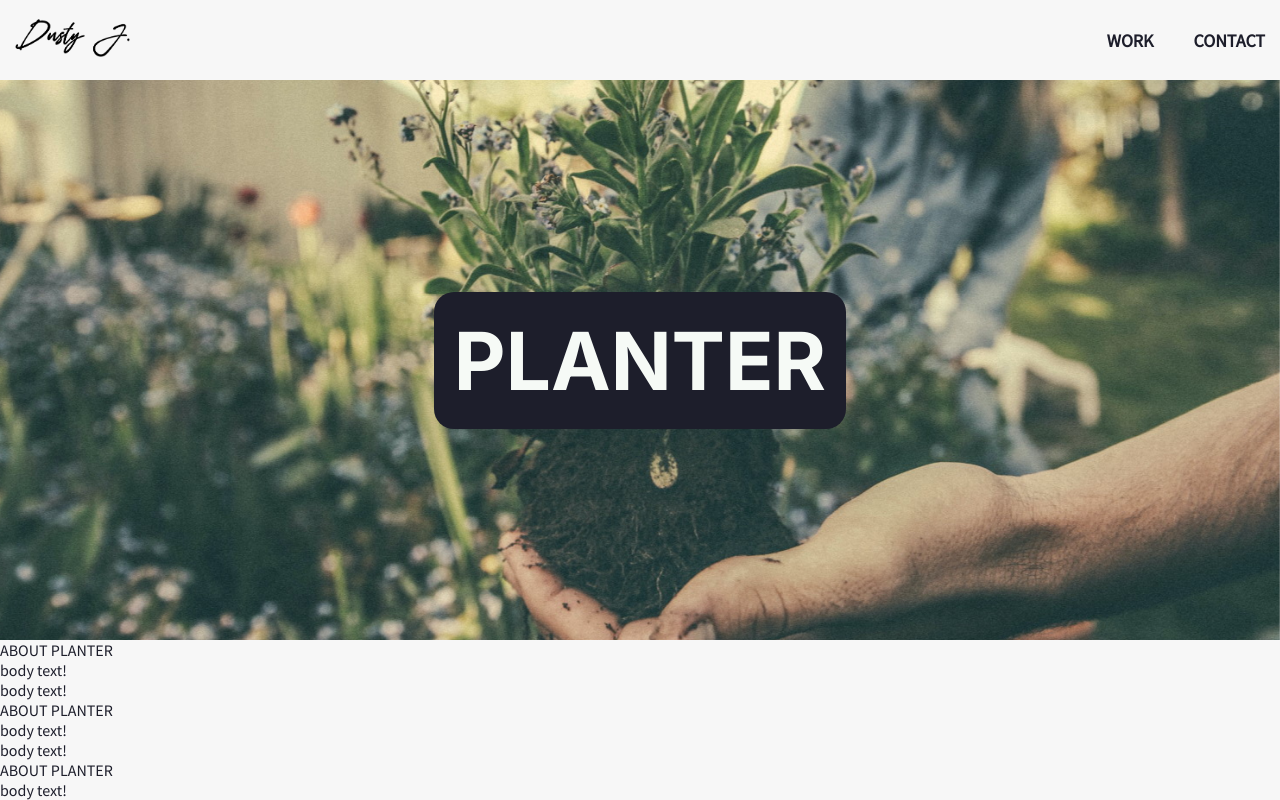
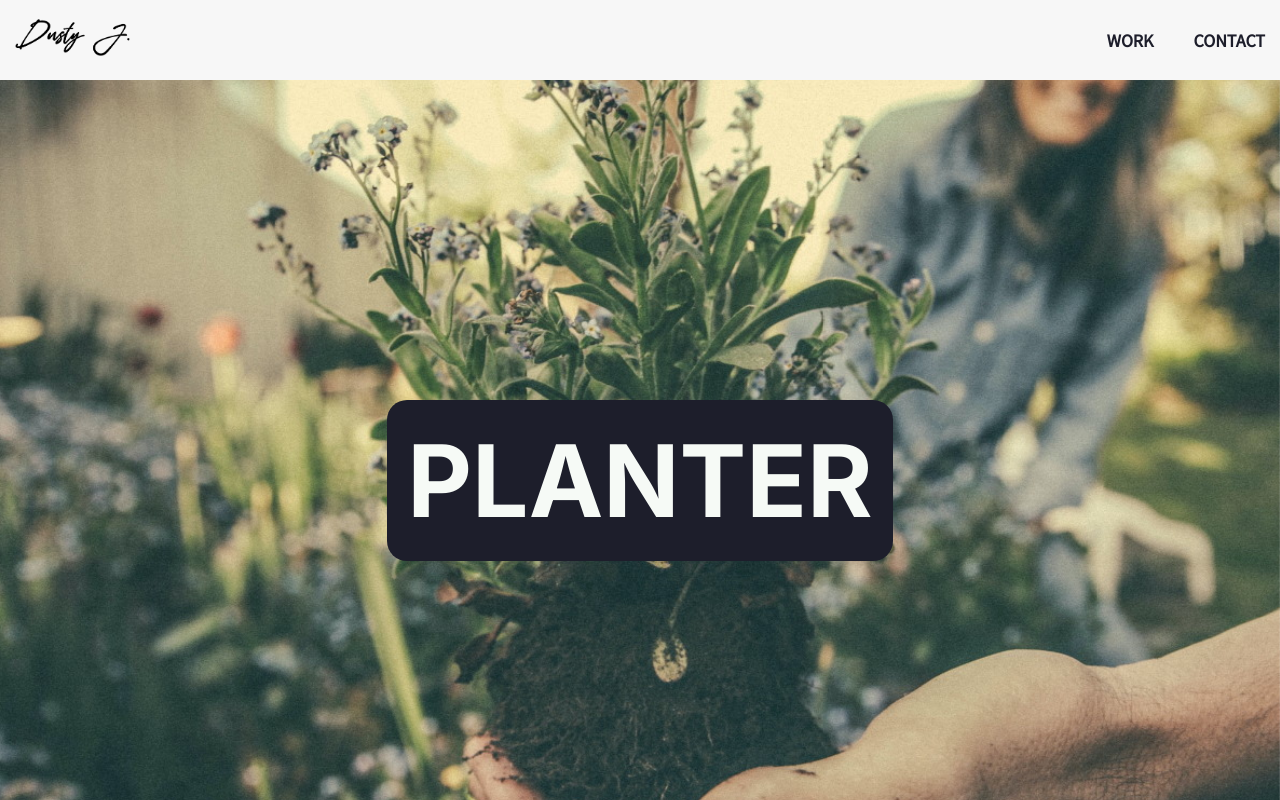
Before and after one commit to bustinjurkz/portfolio, a Next.js app: page /planter in a window 1280 px wide. Built offline with nearby package versions, Linux system fonts and the light colour scheme.

Commit message:
framer motion + proj specific progress

```diff
--- a/components/Hero.tsx
+++ b/components/Hero.tsx
@@ -43,8 +43,8 @@ export const Hero = () => {
           >
             full-stack web developer
           </a>{" "}
-          who loves good design. I am available for full-time & freelance
-          projects.
+          who loves good design and quirky ideas. I am available for full-time &
+          freelance projects.
         </div>
       </div>
     </HeroStyle>
--- a/components/Layout.tsx
+++ b/components/Layout.tsx
@@ -1,4 +1,4 @@
-import React from "react";
+import React, { useEffect, useRef } from "react";
 import styled from "styled-components";
 import Footer from "./Footer";
 
@@ -20,11 +20,11 @@ export default Layout;
 
 const LayoutStyle = styled.div`
   position: absolute;
+  overflow-y: scroll;
   top: 80px;
   overflow-x: hidden;
   width: 100%;
   bottom: 0;
-  overflow-y: scroll;
   background-color: ${(props) => props.theme.lightestGreen};
 `;
 
--- a/components/ProjectPreviewCard.tsx
+++ b/components/ProjectPreviewCard.tsx
@@ -20,6 +20,7 @@ export const ProjectPreviewCard: React.FC<ProjectPreviewCardProps> = ({
   return (
     <ProjectPreviewCardStyle>
       <Link href={`/${props.slug}`} passHref>
+        <a>
           <div className="header">
             <h1 className="project-name">{props.name}</h1>
             <div className="client">
@@ -31,6 +32,7 @@ export const ProjectPreviewCard: React.FC<ProjectPreviewCardProps> = ({
               <span className="name">{props.client}</span>
             </div>
           </div>
+        </a>
       </Link>
 
       <div className="inner-container">
@@ -94,9 +96,11 @@ export const ProjectPreviewCard: React.FC<ProjectPreviewCardProps> = ({
           </div>
           <div className="internal">
             <Link href={`/${props.slug}`} passHref>
+              <a>
                 <div className="more-info">
                   <Button text={"More Info"} to={""} />
                 </div>
+              </a>
             </Link>
           </div>
         </div>
--- a/package.json
+++ b/package.json
@@ -10,6 +10,7 @@
   },
   "dependencies": {
     "@types/react-helmet": "^6.1.5",
+    "framer-motion": "^6.2.8",
     "next": "12.1.0",
     "react": "17.0.2",
     "react-awesome-reveal": "^3.8.1",
--- a/pages/_app.tsx
+++ b/pages/_app.tsx
@@ -6,8 +6,9 @@ import Layout from "../components/Layout";
 import { theme } from "../styles/theme";
 import React, { useEffect, useState } from "react";
 import { ParallaxProvider } from "react-scroll-parallax";
+import { motion, AnimatePresence } from "framer-motion";
 
-export default function App({ Component, pageProps }: AppProps) {
+export default function App({ Component, pageProps, router }: AppProps) {
   const [container, setContainer] = useState<any>(undefined);
 
   // Main scrolling container is 'main' component in this app
@@ -20,7 +21,34 @@ export default function App({ Component, pageProps }: AppProps) {
       <ThemeProvider theme={theme}>
         <Navbar />
         <Layout>
-          <Component {...pageProps} />
+          <AnimatePresence initial={false} exitBeforeEnter>
+            <motion.div
+              key={router.route}
+              initial="pageInitial"
+              animate="pageAnimate"
+              transition={{ duration: 0.5 }}
+              exit="pageExit"
+              onAnimationComplete={() => {
+                container.scrollTop = 0;
+              }}
+              variants={{
+                pageInitial: {
+                  opacity: 0,
+                  x: 250,
+                },
+                pageAnimate: {
+                  opacity: 1,
+                  x: 0,
+                },
+                pageExit: {
+                  opacity: 0,
+                  x: -250,
+                },
+              }}
+            >
+              <Component {...pageProps} />
+            </motion.div>
+          </AnimatePresence>
         </Layout>
       </ThemeProvider>
     </ParallaxProvider>
--- a/pages/planter.tsx
+++ b/pages/planter.tsx
@@ -1,34 +1,93 @@
-import React from "react";
+import React, { useEffect } from "react";
 import styled from "styled-components";
-import Logo from "../public/planter/header.jpg";
-import Image from "next/image";
 import { ParallaxBanner } from "react-scroll-parallax";
+import { gradualFade } from "../gradualFade";
+import { Button } from "../components/Button";
+import Link from "next/link";
 
 const Planter = () => {
+  useEffect(() => {
+    gradualFade("banner");
+  }, []);
   return (
     <PageDetailsStyle>
       <ParallaxBanner
         layers={[{ image: "planter/header.jpg", speed: 20 }]}
         className="parallax-container"
+        id="banner"
       >
         <div className="name-container">
           <h1 className="name">PLANTER</h1>
         </div>
       </ParallaxBanner>
-      <div>
-        <div className="about">ABOUT PLANTER</div>
-        <div className="tagline">body text!</div>
-        <div className="description">body text!</div>
-        <div className="role">ABOUT PLANTER</div>
-        <div className="client">body text!</div>
-        <div className="date">body text!</div>
-        <div className="what">ABOUT PLANTER</div>
-        <div className="how">body text!</div>
-        <div className="learnings">body text!</div>
-        <div className="repo">body text!</div>
-        <div className="repo">body text!</div>
-        <div className="previous">body text!</div>
-        <div className="next">body text!</div>
+      <div className="project-container">
+        <section className="intro">
+          <div className="header">ABOUT THE PROJECT</div>
+          <div className="snapshot">
+            <div className="tagline">Automating your garden plan!</div>
+            <div className="container">
+              <div className="description">
+                Genia&apos;s Marketing Director made a static planting calendar
+                which tells kiwis when to plant a fruit or vegetable subject to
+                a particular climate zone. We realized that this could be a fun,
+                dynamic user-experience, and thus Planter was born -
+                Genia&apos;s first consumer app. As the Project Lead, I
+                collaborated with the marketing team, an Auckland-based
+                designer, and my fellow developers. It was quickly wireframed
+                and implemented, and through several rounds of UX testing which
+                I conducted, it was further refined into the app today. The
+                purpose is to drive Genia&apos;s social metrics and generate
+                sales for their gardening division - Get Growing. In the future,
+                this app will integrate with Shopify in order to further
+                streamline the gardening process.
+              </div>
+              <div className="notes">
+                <div className="note-container">
+                  <div className="label">ROLE</div>
+                  <div className="role">Project Lead</div>
+                  <div className="role">Developer (Mostly Front-End)</div>
+                  <div className="role">UX Testing / Some Design</div>
+                </div>
+                <div className="note-container">
+                  <div className="label client">CLIENT</div>
+                  <div className="client">Get Growing (Genia)</div>
+                </div>
+                <div className="note-container">
+                  <div className="label date">DATE</div>
+                  <div className="date">2021 - Current</div>
+                </div>
+              </div>
+            </div>
+            <div className="visit">
+              <Button text={"VISIT THE WEBSITE"} to={"https://planter.co.nz"} />
+            </div>
+          </div>
+        </section>
+
+        <section className="technical">
+          <div className="header">HOW IT WORKS</div>
+          <div className="what">
+            Users first select their region in NZ, and then will be presented
+            with viable plants for the month. They then receive a calendar if
+            they sign-up for marketing e-mails from Genia. This calendar tells
+            users when to sow or pot a seed, and when to harvest all their
+            selected plants.{" "}
+          </div>
+          <div className="how">body text!</div>
+        </section>
+        <section className="learnings">
+          <div className="header">WHAT I LEARNED</div>
+          <div className="learnings">body text!</div>
+        </section>
+        <section className="actions">
+          <div className="next">
+            <Link href="/trelli" passHref>
+              <a>
+                <Button text={"NEXT PROJECT"} />
+              </a>
+            </Link>
+          </div>
+        </section>
       </div>
     </PageDetailsStyle>
   );
@@ -38,7 +97,7 @@ export default Planter;
 
 export const PageDetailsStyle = styled.div`
   .parallax-container {
-    height: 70vh;
+    height: 100vh;
     .name-container {
       position: absolute;
       inset: 0;
@@ -55,4 +114,63 @@ export const PageDetailsStyle = styled.div`
       }
     }
   }
+
+  .project-container {
+    margin: 0px 9em;
+  }
+
+  section {
+    margin: 9rem 0rem;
+    .header {
+      font-weight: 600;
+      font-size: x-large;
+      margin-bottom: 1.5rem;
+    }
+  }
+
+  .intro {
+    .snapshot {
+      .tagline {
+        font-family: "Inter", sans-serif;
+        font-size: ${(props) => props.theme.bigFont};
+        font-weight: 600;
+      }
+      .container {
+        display: flex;
+        margin-top: 3rem;
+        height: 100%;
+        position: relative;
+
+        .description {
+          width: 70%;
+          margin-right: 6rem;
+        }
+
+        .notes {
+          display: flex;
+          flex-direction: column;
+          justify-content: space-between;
+          .role {
+            margin-bottom: 0.3rem;
+          }
+          .label {
+            font-weight: 600;
+            margin-bottom: 0.5rem;
+          }
+        }
+      }
+
+      .visit {
+        margin: 3rem 0rem;
+        font-weight: 600;
+      }
+    }
+  }
+
+  .actions {
+    display: flex;
+    .repo {
+      margin-right: 2rem;
+    }
+  }
 `;
--- a/styles/globals.css
+++ b/styles/globals.css
@@ -7,6 +7,7 @@ body {
   font-family: "Inter", sans-serif;
   font-family: "Source Sans Pro", sans-serif;
   color: #1d1e2b;
+  font-size: 20px;
 }
 
 h1,
--- a/styles/theme.tsx
+++ b/styles/theme.tsx
@@ -12,6 +12,7 @@ export const theme = {
   blue: "#eceff4",
   biggestFont: "90px",
   bigFont: "70px",
+  mediumFont: "50px",
   gradient: "linear-gradient(120deg, #4f5d75 0%, #f5d9d5 100%)",
 };
 
```
Also changed, not shown: 1 other file (tests, documents, lock files or other folders). Lines whose indentation alone changed are shown as unchanged.
